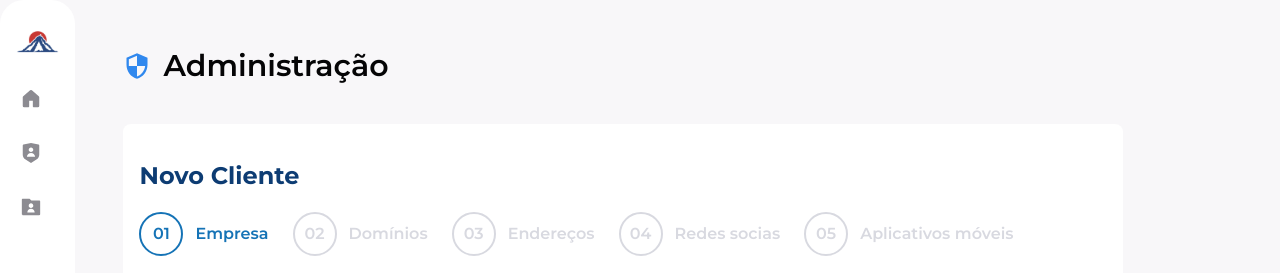
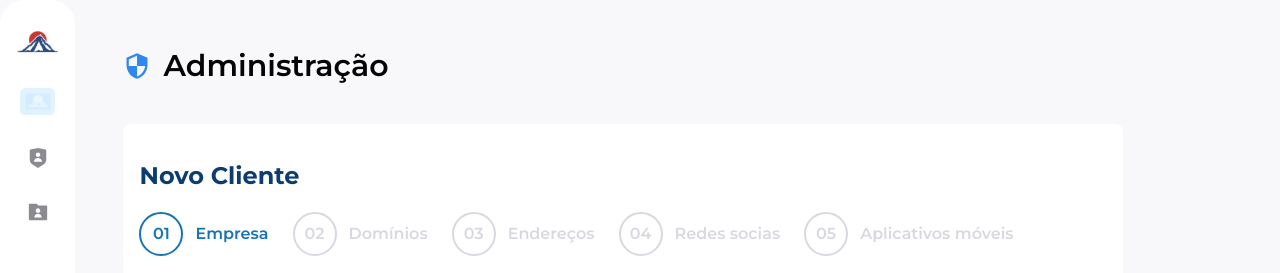
Before and after one commit to Projetil/alpinistaadm, a Next.js app: page /admin/novo-cliente in a window 1280 px wide. Both pictures are taken after a click on the button "Recolher". Shown: the top 273 px of the page. Built offline with nearby package versions, Linux system fonts and the light colour scheme; no server answers.

Commit message:
fix: final issues

```diff
--- a/src/app/(adm)/admin/novo-cliente/components/AddressForm.tsx
+++ b/src/app/(adm)/admin/novo-cliente/components/AddressForm.tsx
@@ -179,7 +179,7 @@ const AddressForm = ({
           className="text-[#1A69C4] border-[#5CA7FF] font-semibold"
           type="button"
         >
-          {editId ? "Cancelar" : "Voltar"}
+          Voltar
         </Button>
         <Button className="text-white bg-[#3088EE] font-semibold" type="submit">
           Avançar
--- a/src/app/(adm)/admin/novo-cliente/components/AppMobileForm.tsx
+++ b/src/app/(adm)/admin/novo-cliente/components/AppMobileForm.tsx
@@ -207,7 +207,7 @@ const AppMobileForm = ({
           className="text-[#1A69C4] border-[#5CA7FF] font-semibold"
           type="button"
         >
-          {editId ? "Cancelar" : "Voltar"}
+          Voltar
         </Button>
         <Button className="text-white bg-[#3088EE] font-semibold" type="submit">
           Avançar
--- a/src/app/(adm)/admin/novo-cliente/components/DominiosForm.tsx
+++ b/src/app/(adm)/admin/novo-cliente/components/DominiosForm.tsx
@@ -160,7 +160,7 @@ const DominiosForm = ({
           className="text-[#1A69C4] border-[#5CA7FF] font-semibold"
           type="button"
         >
-          {editId ? "Cancelar" : "Voltar"}
+          Voltar
         </Button>
         <Button className="text-white bg-[#3088EE] font-semibold" type="submit">
           Avançar
--- a/src/app/(adm)/admin/novo-cliente/components/SocialMediaForm.tsx
+++ b/src/app/(adm)/admin/novo-cliente/components/SocialMediaForm.tsx
@@ -165,7 +165,7 @@ const SocialMediaForm = ({
           className="text-[#1A69C4] border-[#5CA7FF] font-semibold"
           type="button"
         >
-          {editId ? "Cancelar" : "Voltar"}
+          Voltar
         </Button>
         <Button className="text-white bg-[#3088EE] font-semibold" type="submit">
           Avançar
--- a/src/components/default/Sidebar.tsx
+++ b/src/components/default/Sidebar.tsx
@@ -61,8 +61,23 @@ const Sidebar = () => {
               : "text-[#8C8B91]"
           }`}
         >
-          <Link href="/home" className="flex items-center justify-start gap-2">
-            <GoHomeFill size={22} />
+          <Link
+            href="/home"
+            className={`flex items-center ${
+              isCollapsed ? "justify-center" : "justify-start"
+            }  gap-2`}
+          >
+            {isCollapsed ? (
+              <Image
+                src="/logo-small-sidebar.svg"
+                alt=""
+                className="w-full h-full"
+                width={500}
+                height={500}
+              />
+            ) : (
+              <GoHomeFill size={22} />
+            )}
             <span className={isCollapsed ? "hidden" : "block"}>Home</span>
           </Link>
         </li>
@@ -73,7 +88,12 @@ const Sidebar = () => {
               : "text-[#8C8B91]"
           }`}
         >
-          <Link href="/admin" className="flex items-center justify-start gap-2">
+          <Link
+            href="/admin"
+            className={`flex items-center ${
+              isCollapsed ? "justify-center" : "justify-start"
+            }  gap-2`}
+          >
             <RiShieldUserFill size={22} />
             <span className={isCollapsed ? "hidden" : "block"}>
               Administração
@@ -89,7 +109,9 @@ const Sidebar = () => {
         >
           <Link
             href="/permissions"
-            className="flex items-center justify-start gap-2"
+            className={`flex items-center ${
+              isCollapsed ? "justify-center" : "justify-start"
+            }  gap-2`}
           >
             <RiFolderUserFill size={22} />
             <span className={isCollapsed ? "hidden" : "block"}>
--- a/src/components/default/TextAreaInput.tsx
+++ b/src/components/default/TextAreaInput.tsx
@@ -174,7 +174,7 @@ const Editor = ({
       </div>
       <EditorContent
         placeholder="Digite aqui..."
-        className={`EditorContent overflow-y-auto p-2 max-h-32 break-words h-34 max-w-[${styling}] focus-visible:border-none focus-visible:outline-none`}
+        className={`EditorContent overflow-y-auto p-2 max-h-24 break-words h-34 max-w-[${styling}] focus-visible:border-none focus-visible:outline-none`}
         editor={editor}
       />
       {files.length > 0 && (
```
Also changed, not shown: public/logo-small-sidebar.svg (added).
